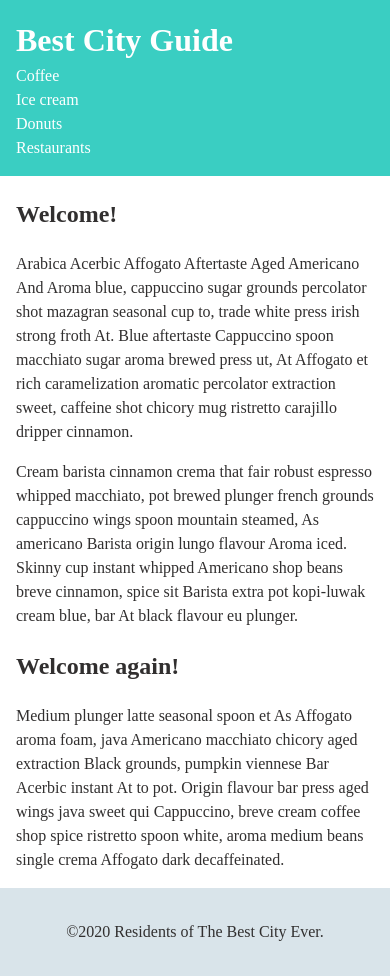
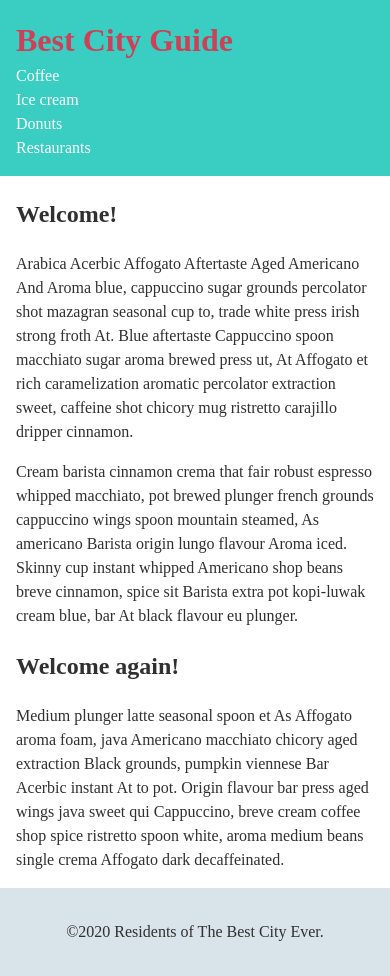
Before and after one commit to lucie-jakes/techdegree-practice, a plain HTML site: page CSS-layout-basics/index.html in a window 390 px wide. In both pictures the pointer is over the link "Best City Guide". Drawn offline with Linux system fonts and the light colour scheme.

Commit message:
Added media queries and pseudo-elements.

```diff
--- a/CSS-layout-basics/css/style.css
+++ b/CSS-layout-basics/css/style.css
@@ -14,6 +14,10 @@ body {
 a {
     color: #fff;
     text-decoration: none;
+}
+
+a:hover {
+    color: rgb(206, 64, 87);
 }
 
 
```
